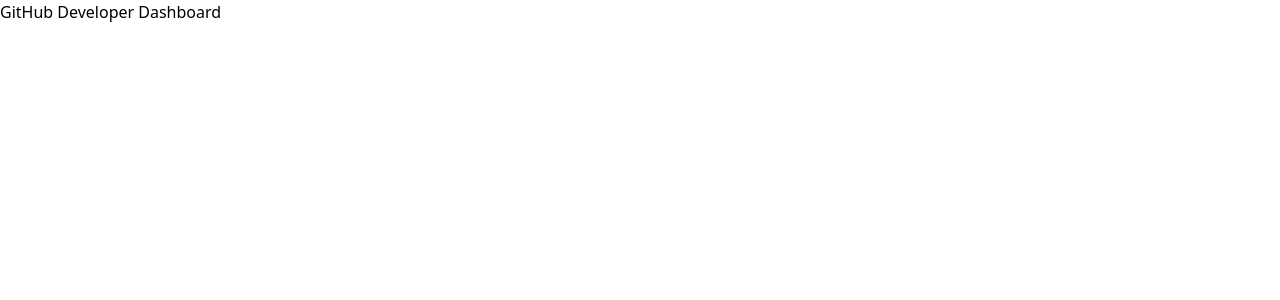
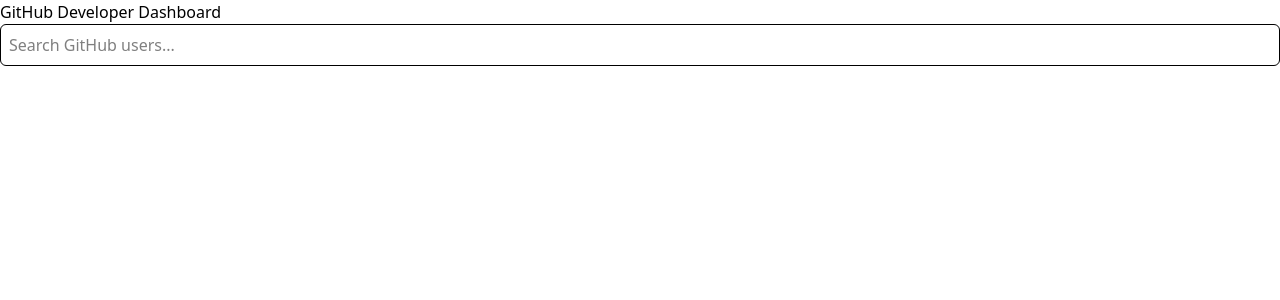
Before and after one commit to bokangngoetjana/developer-dashboard, a React (Vite) app: page / in a window 1280 px wide. Shown: the top 300 px of the page. Built offline with nearby package versions, Linux system fonts and the light colour scheme.

Commit message:
Cleaned Up Code

```diff
--- a/src/App.tsx
+++ b/src/App.tsx
@@ -1,6 +1,3 @@
-import React from 'react'
-import { BrowserRouter, Routes, Router } from 'react-router-dom'
-
 import './App.css'
 
 const App = () => {
--- a/src/components/SearchBar.tsx
+++ b/src/components/SearchBar.tsx
@@ -1,8 +1,32 @@
-import React from "react";
+import { useState, useEffect } from "react";
 
-const SearchBar: React.FC<{ onSearch: (query: string) => void }> = ({ onSearch }) => {
+interface SearchBarProps {
+    onSearch: (query: string) => void;
+}
+
+const SearchBar: React.FC<SearchBarProps> = ({ onSearch}) => {
+    const [input, setInput] = useState<string>('');
+    const [debouncedInput, setDebouncedInput] = useState<string>(input);
+
+    useEffect(() => {
+        const handler = setTimeout(() => {
+            setDebouncedInput(input);
+        });
+
+        return () => clearTimeout(handler);
+    }, [input]);
+
+    useEffect(() => {
+        onSearch(debouncedInput);
+    }, [debouncedInput, onSearch]);
+
     return(
-        <></>
-    )
-}
+        <input type="text"
+               value={input}
+               onChange={(e) => setInput(e.target.value)}
+               placeholder="Search GitHub users..."
+               className="border p-2 rounded-md w-full mb-4"
+               />
+    );
+};
 export default SearchBar;
--- a/src/pages/FavoritesPage.tsx
+++ b/src/pages/FavoritesPage.tsx
@@ -1,5 +1,4 @@
 import React from "react";
-import { useState, useEffect } from "react";
 
 const FavoritesPage: React.FC = () => {
     return (
--- a/src/pages/HomePage.tsx
+++ b/src/pages/HomePage.tsx
@@ -1,5 +1,5 @@
 import React from "react";
-import { useState, useEffect } from "react";
+import { useState } from "react";
 import SearchBar from "../components/SearchBar.tsx";
 
    interface GitHubUser{
--- a/src/pages/UserProfilePage.tsx
+++ b/src/pages/UserProfilePage.tsx
@@ -1,5 +1,4 @@
 import React from "react";
-import { useState, useEffect } from "react";
 
 const UserProfilePage: React.FC = () => {
 return(
```
